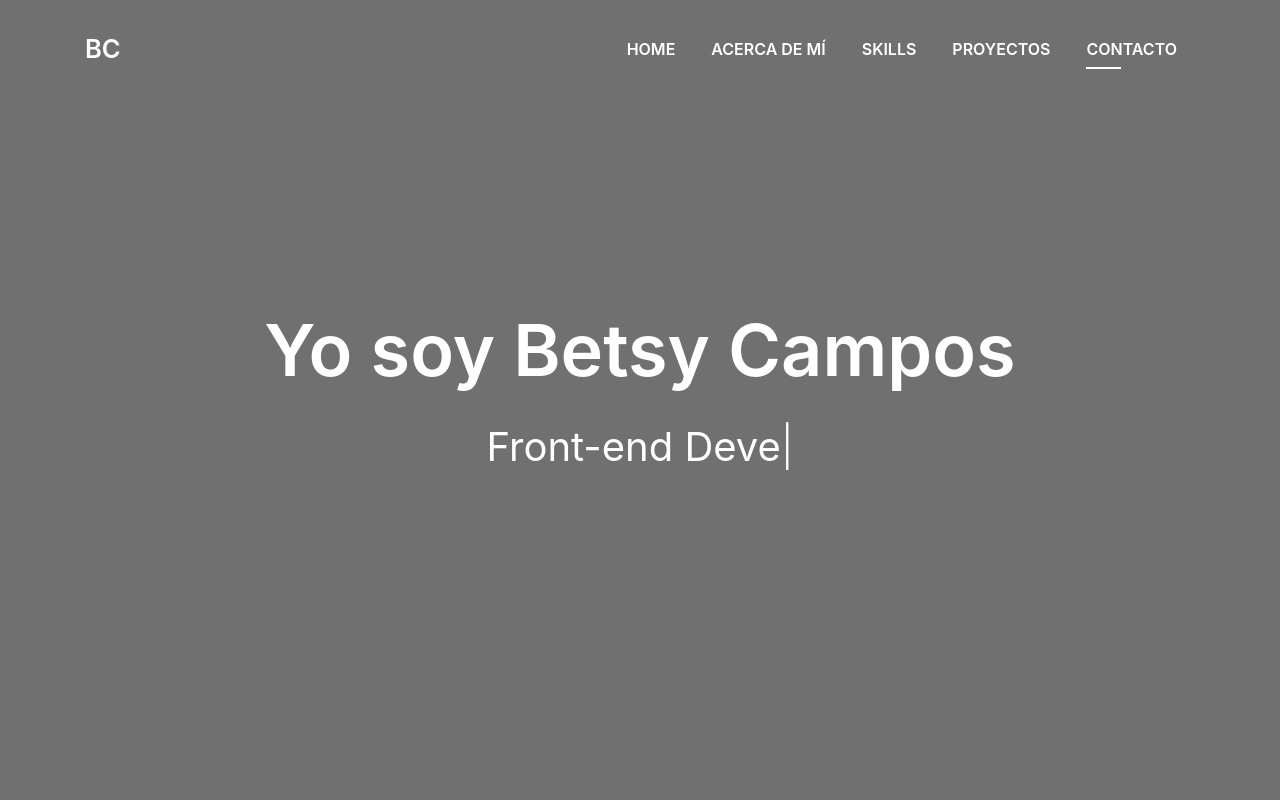
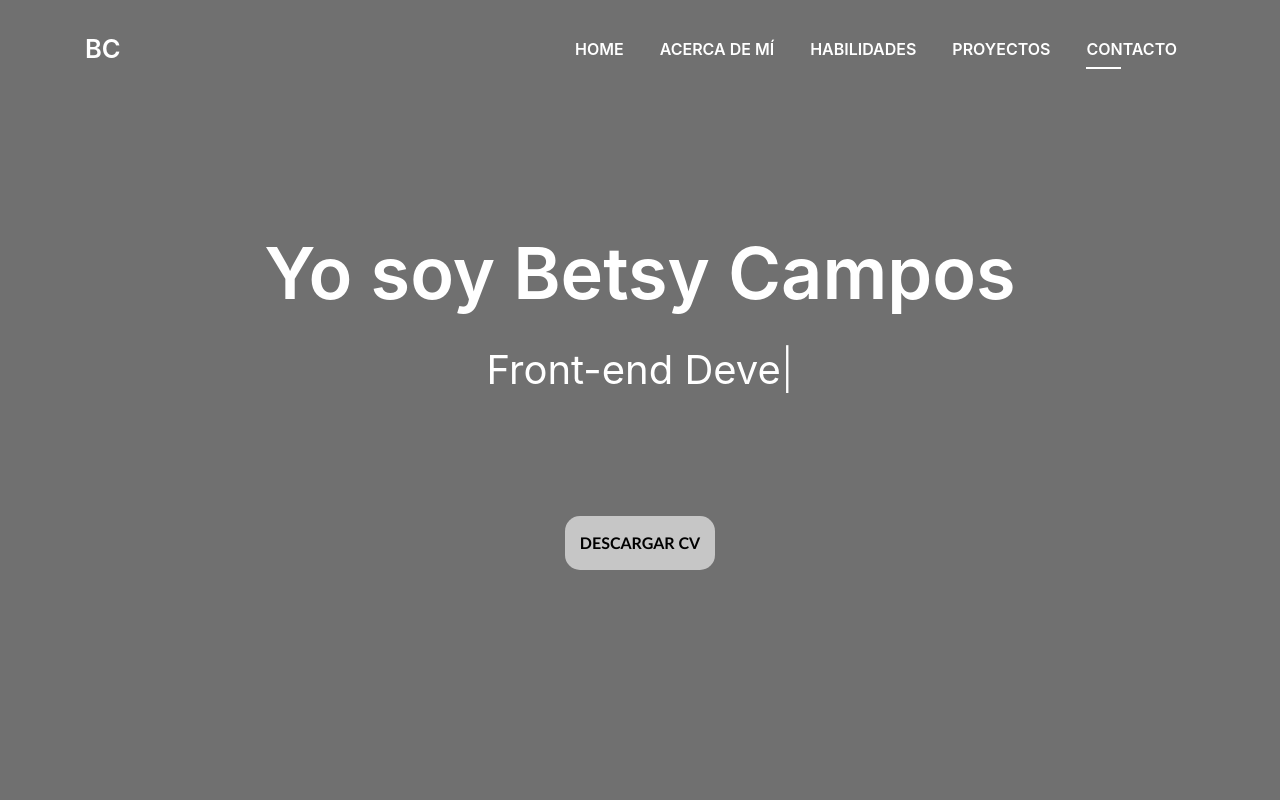
Before and after one commit to Betsycampos/Betsy-Campos, a plain HTML site: page index.html in a window 1280 px wide. Shown: the top 800 px of the page. Drawn offline with Linux system fonts and the light colour scheme; files whose address does not match are found by name.

Commit message:
Añadiendo portafolio con toda la información requerida

```diff
--- a/css/style.css
+++ b/css/style.css
@@ -80,6 +80,22 @@ a:hover {
   height: 32px;
   margin-right: 4px;
   overflow: hidden;
+}
+
+.cv{
+  border-radius: 15px;
+  background-color:  rgba(246, 246, 246, 0.644);
+  margin-top: 100px;
+  border: none;
+  cursor: pointer;
+  display: inline-flex;
+  padding: 15px;
+  font-family:Trebuchet MS;
+  font-weight: bold
+}
+.cv:hover{
+  background: #0d0d0d;
+  background-color: rgba(255, 178, 171, 0.473);
 }
 
 .bg-image {
--- a/index.html
+++ b/index.html
@@ -53,7 +53,7 @@
             <a class="nav-link js-scroll" href="#about">Acerca de mí</a>
           </li>
           <li class="nav-item">
-            <a class="nav-link js-scroll" href="#service">Skills</a>
+            <a class="nav-link js-scroll" href="#service">Habilidades</a>
           </li>
           <li class="nav-item">
             <a class="nav-link js-scroll" href="#work">Proyectos</a>
@@ -78,6 +78,8 @@
           <p class="intro-subtitle"><span class="text-slider-items">Web Developer,Web Designer,Front-end Developer, JavaScript, HTML, CSS</span><strong class="text-slider"></strong></p>
           <!-- <p class="pt-3"><a class="btn btn-primary btn js-scroll px-4" href="#about" role="button">Learn More</a></p> -->
         </div>
+        <a href="img/betsy-cv.pdf" target="_blank" ><button class="cv">DESCARGAR CV</button></a>
+
       </div>
     </div>
   </div>
@@ -293,7 +295,7 @@
         <div class="col-sm-3 col-lg-3">
           <div class="counter-box pt-4 pt-md-0">
             <div class="counter-ico">
-              <span class="ico-circle"><i class="ion-ios-people"></i></span>
+              <span class="ico-circle"><i class="ion-thumbsup"></i></span>
             </div>
             <div class="counter-num">
               <p class="counter">100</p>
@@ -463,9 +465,9 @@
             <div id="contact" class="box-shadow-full">
               <div class="row">
                 <div class="col-md-6">
-                  <div class="title-box-2">
-
-                  </div>
+                  <!-- <div class="title-box-2"> -->
+                   <img src="img/contacs.png" >
+                  <!-- </div> -->
                 </div>
                 <div class="col-md-6">
                   <div class="title-box-2 pt-4 pt-md-0">
@@ -511,7 +513,7 @@
                   Licensing information: https://bootstrapmade.com/license/
                   Purchase the pro version with working PHP/AJAX contact form: https://bootstrapmade.com/buy/?theme=DevFolio
                 -->
-                Designed by <a href="">CamposMade</a>
+                Designed by <a href="https://mail.google.com/mail/u/0/?tab=rm#search/sandra.miyako93%40gmail.com?projector=1">CamposMade</a>
               </div>
             </div>
           </div>
```
Also changed, not shown: img/contacs.png (added), 2 other files.
